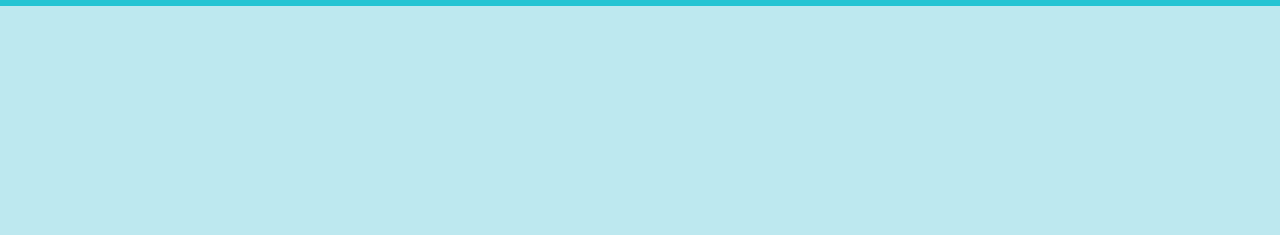
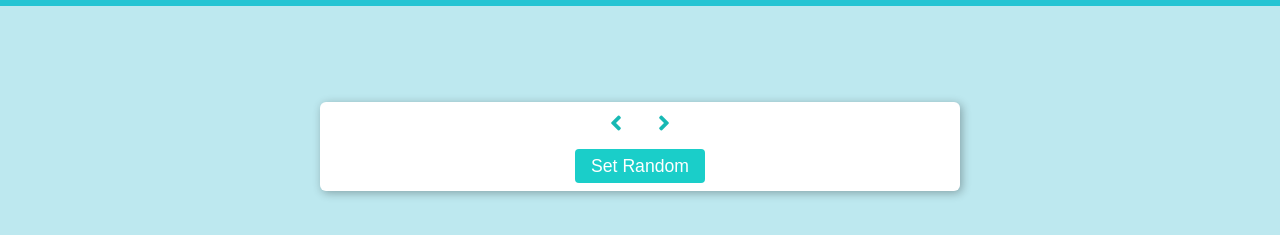
Before and after one commit to Fatemeh910/comment-slider, a plain HTML site: page index.html in a window 1280 px wide. Shown: the part 51-286 px from the top of the page. Drawn offline with Linux system fonts and the light colour scheme.

Commit message:
Div slider va button ha

```diff
--- a/index.html
+++ b/index.html
@@ -12,5 +12,29 @@
         <h1 class="header-title">comments slider project</h1>
     </header>
 
+    <!-- COMMENTS SLIDER -->
+    <div class="comments-container">
+        <div class="comment-box">
+          <!-- INFORMATION BOX -->
+          <div class="comment-info-box"></div>
+
+          <!-- ARROW BUTTONS -->
+          <div class="comment-arrow-buttons">
+            <button class="comment-btn prev-btn">
+              <i class="fa fa-angle-left"></i>
+            </button>
+            <button class="comment-btn next-btn">
+              <i class="fa fa-angle-right"></i>
+            </button>
+          </div>
+
+          <!-- RANDOM BUTTON -->
+          <button class="random-btn">Set Random</button>
+        </div>
+      </div>
+
+
+
+
 </body>
 </html>
```
